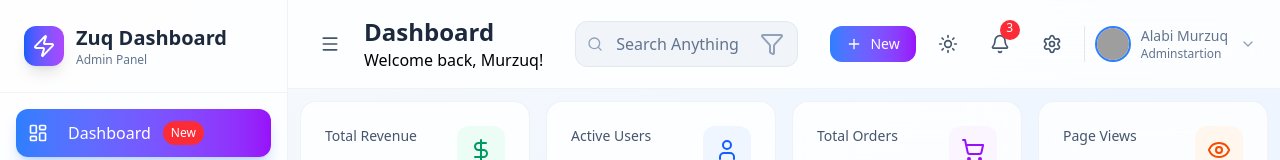
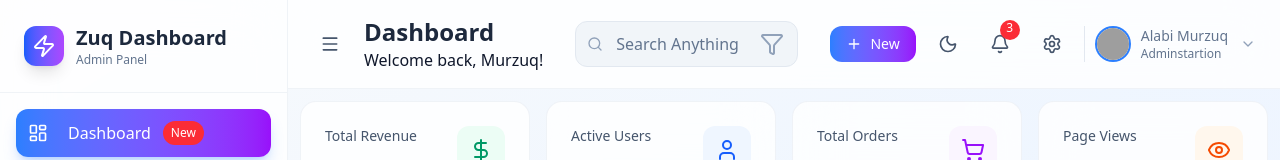
Before and after one commit to Murzuq/Zuq-Admin-Dashboard, a React (Vite) app: page / in a window 1280 px wide. Shown: the top 160 px of the page. Built offline with nearby package versions, Linux system fonts and the light colour scheme; grey boxes are pictures that could not be loaded.

Commit message:
Added theme funtionality

```diff
--- a/src/App.css
+++ b/src/App.css
@@ -1 +1,19 @@
 @import 'tailwindcss';
+
+/* Force dark mode to work with the .dark class */
+@custom-variant dark (&:where(.dark, .dark *));
+
+@layer base {
+  *,
+  ::after,
+  ::before {
+    @apply transition-colors duration-300 ease-in-out;
+  }
+
+  html {
+    @apply bg-slate-50 text-slate-900;
+  }
+  html.dark {
+    @apply bg-slate-900 text-slate-50;
+  }
+}
--- a/src/components/Layout/Header.tsx
+++ b/src/components/Layout/Header.tsx
@@ -3,11 +3,14 @@ import {
   ChevronDown,
   Filter,
   Menu,
+  Moon,
   Plus,
   Search,
   Settings,
   Sun,
 } from 'lucide-react';
+
+import useDarkMode from '../../hooks/useDarkMode';
 
 type HeaderProps = {
   sidebarCollapsed: boolean;
@@ -15,6 +18,8 @@ type HeaderProps = {
 };
 
 function Header({ sidebarCollapsed, onToggleSidebar }: HeaderProps) {
+  const { theme, toggleTheme } = useDarkMode();
+
   return (
     <div className='border-b border-slate-200/50 bg-white/80 px-6 py-4 backdrop-blur-xl dark:border-slate-700/50 dark:bg-slate-900/80'>
       <div className='flex items-center justify-between'>
@@ -58,8 +63,26 @@ function Header({ sidebarCollapsed, onToggleSidebar }: HeaderProps) {
             <span className='text-sm font-medium'>New</span>
           </button>
           {/* Toggle */}
-          <button className='rounded-xl p-2.5 text-slate-600 transition-colors hover:bg-slate-100 dark:text-slate-300 dark:hover:bg-slate-800'>
-            <Sun className='h-5 w-5' />
+          <button
+            onClick={toggleTheme}
+            className='rounded-xl p-2.5 text-slate-600 transition-colors hover:bg-slate-100 dark:text-slate-300 dark:hover:bg-slate-800'
+          >
+            <div className='relative h-5 w-5'>
+              <Sun
+                className={`absolute inset-0 h-5 w-5 transition-all duration-500 ${
+                  theme === 'dark'
+                    ? 'scale-100 rotate-0 opacity-100'
+                    : 'scale-0 -rotate-90 opacity-0'
+                }`}
+              />
+              <Moon
+                className={`absolute inset-0 h-5 w-5 transition-all duration-500 ${
+                  theme === 'dark'
+                    ? 'scale-0 rotate-90 opacity-0'
+                    : 'scale-100 rotate-0 opacity-100'
+                }`}
+              />
+            </div>
           </button>
 
           {/* Notification */}
--- /dev/null
+++ b/src/hooks/useDarkMode.ts
@@ -0,0 +1,35 @@
+import { useEffect, useState } from 'react';
+
+export default function useDarkMode() {
+  const [theme, setTheme] = useState<string>(() => {
+    // Check if running in browser environment
+    if (typeof window !== 'undefined') {
+      const savedTheme = localStorage.getItem('theme');
+      // If user has a saved preference, use it
+      if (savedTheme) {
+        return savedTheme;
+      }
+      // Otherwise check system preference
+      if (window.matchMedia('(prefers-color-scheme: dark)').matches) {
+        return 'dark';
+      }
+    }
+    return 'light';
+  });
+
+  useEffect(() => {
+    const root = window.document.documentElement;
+    if (theme === 'dark') {
+      root.classList.add('dark');
+    } else {
+      root.classList.remove('dark');
+    }
+    localStorage.setItem('theme', theme);
+  }, [theme]);
+
+  const toggleTheme = () => {
+    setTheme((prev) => (prev === 'light' ? 'dark' : 'light'));
+  };
+
+  return { theme, toggleTheme };
+}
--- /dev/null
+++ b/tailwind.config.js
@@ -0,0 +1,8 @@
+/** @type {import('tailwindcss').Config} */
+export default {
+  darkMode: 'selector',
+  theme: {
+    extend: {},
+  },
+  plugins: [],
+};
--- a/vite.config.ts
+++ b/vite.config.ts
@@ -1,6 +1,6 @@
-import { defineConfig } from "vite";
-import tailwindcss from "@tailwindcss/vite";
-import react from "@vitejs/plugin-react";
+import { defineConfig } from 'vite';
+import tailwindcss from '@tailwindcss/vite';
+import react from '@vitejs/plugin-react';
 
 // https://vite.dev/config/
 export default defineConfig({
```
Also changed, not shown: 1 other file (tests, documents, lock files or other folders).
